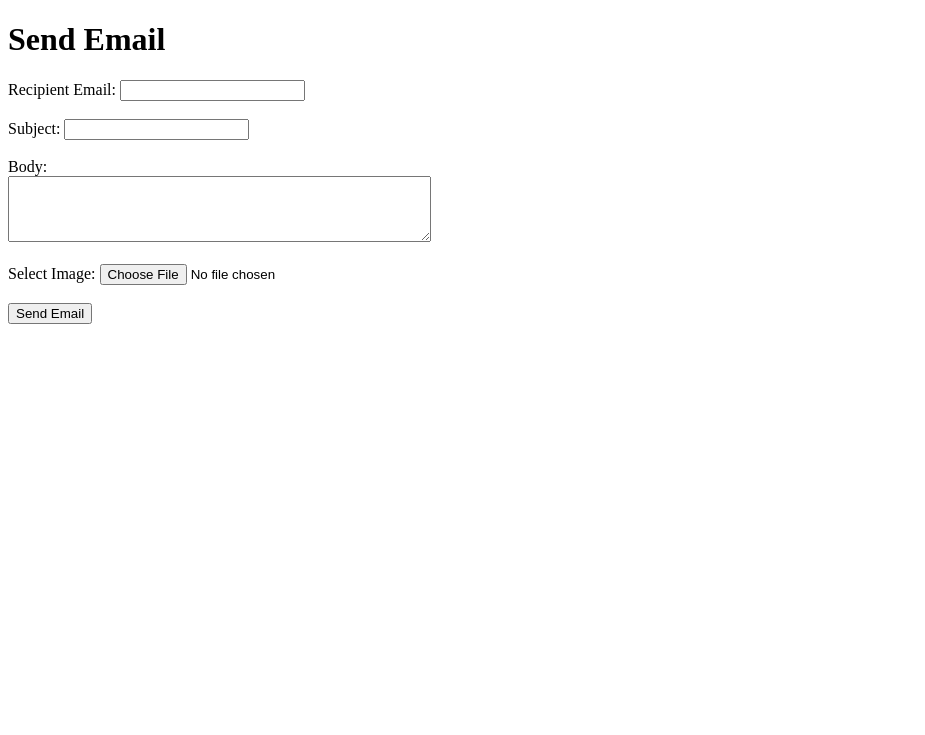
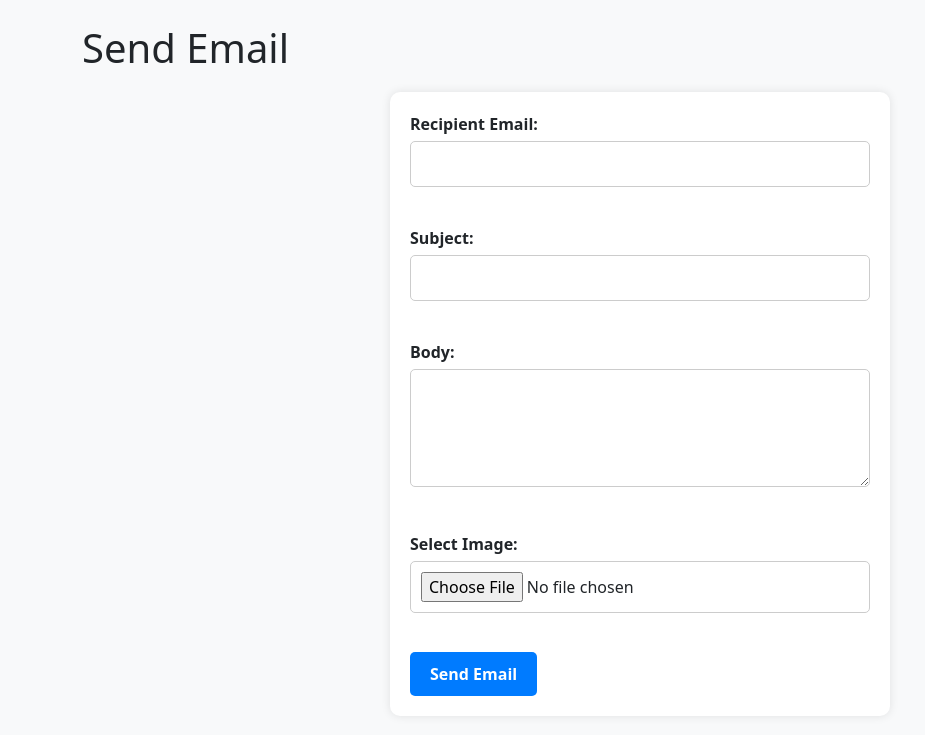
Before and after one commit to Aditya-1208/SurveilHub, a Flask app: template app/templates/sending_email.html in a window 1280 px wide. Shown: the top 735 px of the page, without its empty margins (0-925 px from the left). Run offline with Flask 3, Linux system fonts and the light colour scheme; the template is opened without the code that fills it, so the values that code supplies are empty; parts of the project's set-up code (start-up, migrations or seed data) failed here and were passed over.

Commit message:
Created Email system

```diff
--- a/app/__init__.py
+++ b/app/__init__.py
@@ -7,10 +7,8 @@ from config import Config
 from flask_migrate import Migrate
 from app.extensions import db
 from app.models.camera import Camera
-from app.models.object_detection import ObjectDetection
-#from sending_mail import send_mail_with_image
-from main_mail import send_email
-#from test import send_email
+from werkzeug.utils import secure_filename
+from app.emailFunction import send_email_helper
 
 def create_app(config_class=Config):
     app = Flask(__name__)
@@ -23,6 +21,7 @@ def create_app(config_class=Config):
     app.config['MAIL_PASSWORD'] = os.getenv('MAIL_PASSWORD')
     app.config['MAIL_USE_TLS'] = False
     app.config['MAIL_USE_SSL'] = True
+    app.config['MAIL_DEFAULT_SENDER'] = os.getenv('MAIL_USERNAME')
     mail = Mail(app)
 
     # Initialize Flask-Mail extension
@@ -75,118 +74,33 @@ def create_app(config_class=Config):
         # You might need to adjust this depending on how index.html uses the camera's details
         return render_template('index.html', camera=camera)
 
-    @app.route('/send-email', methods=['GET','POST'])
-    def send_email_route():
+    @app.route('/send-email', methods=['GET', 'POST'])
+    def send_email():
         if request.method == 'POST':
-            recipients = [request.form['recipient']]
-            subject = request.form['subject']
-            body = request.form['body']
+            recipient = request.form.get('recipient')
+            subject = request.form.get('subject')
+            msg_body = request.form.get('msg_body')
+            image_file = request.files.get('image')
 
-            if 'image' not in request.files:
-                flash('No image provided', 'error')
-                return render_template('sending_email.html')
+            if image_file:
+                # Read image file content
+                image_filename = secure_filename(image_file.filename)
+                image_content = image_file.read()
+                image_attachment = (image_filename, image_file.content_type, image_content)
+            else:
+                image_attachment = None
 
-            image_file = request.files['image']
-            if image_file.filename == '':
-                flash('No image filename provided', 'error')
-                return render_template('sending_email.html')
+            # Call send_email function
+            send_email_helper(recipient, subject, msg_body, image=image_attachment)
 
-            image_filename = image_file.filename
-            image_mime_type = image_file.mimetype
+            return "Email sent successfully!"
+        else:
+            return render_template('sending_email.html')
 
-            attachments = [{'path': image_file, 'filename': image_filename, 'mime_type': image_mime_type}]
 
-            try:
-                send_email(mail, recipients, subject, body, attachments)
-                flash('Email sent successfully', 'success')
-            except Exception as e:
-                flash('Failed to send email: ' + str(e), 'error')
-
-            return render_template('sending_email.html')
-    #    if request.method == 'POST':
-    #         recipients = request.form.getlist('recipients')
-    #         subject = request.form['subject']
-    #         body = request.form['body']
-    #         attachments = []
-
-    #         # Handle file upload
-    #         if 'attachment' in request.files:
-    #             attachment = request.files['attachment']
-    #             if attachment.filename != '':
-    #                 attachments.append({
-    #                     'path': attachment,
-    #                     'filename': attachment.filename,
-    #                     'mime_type': attachment.content_type
-    #                 })
-
-    #         # Send email
-    #         try:
-    #             send_email(recipients, subject, body, attachments)
-    #             flash('Email sent successfully', 'success')
-    #         except Exception as e:
-    #             flash('Failed to send email: ' + str(e), 'error')
-
-    #         return render_template('sending_email.html')
-
-        # recipient = request.form['recipient']
-        # subject = request.form['subject']
-        # body = request.form['body']
-
-        # if 'image' not in request.files:
-        #     return "No image provided", 400
-
-        # image_file = request.files['image']
-        # image_filename = image_file.filename
-        # if not image_filename:
-        #     return "No image filename provided", 400
-
-        # image_data = image_file.read()
-        # image_type = 'image/png'  # Assuming the image is always a PNG file
-
-        # msg = Message(subject=subject, recipients=[recipient])
-        # msg.body = body
-        # msg.attach(image_filename, image_type, image_data)
-
-        # try:
-        #     mail.send(msg)
-        #     return "Message sent successfully"
-        # except Exception as e:
-        #     return f"Failed to send message: {str(e)}", 500
-
-    #     if request.method == 'POST':
-    #         recipient = request.form['recipient']
-    #         subject = request.form['subject']
-    #         body = request.form['body']
-    #         image = request.files['image']
-
-    #         if image.filename == '':
-    #             flash('No selected image')
-    #             return redirect(request.url)
-
-    #         if recipient and subject and body and image:
-    #             try:
-    #                 send_mail_with_image(recipient, subject, body, image)
-    #                 flash('Email sent successfully')
-    #             except Exception as e:
-    #                 flash('Failed to send email: ' + str(e))
-    #         else:
-    #             flash('All form fields are required')
-
-    #     return render_template('sending_email.html')
-
-# def send_mail_with_image(recipient, subject, body, image):
-#     image_data = image.read()
-#     image_type = 'image/png'  # Assuming the image is always a PNG file
-
-#     msg = Message(subject=subject, recipients=[recipient])
-#     msg.body = body
-#     msg.attach(image.filename, image_type, image_data)
-
-#     mail.send(msg)
-
-#     @app.route('/index')
-#     def index():
-#         return render_template('index.html')
+    @app.route('/index')
+    def index():
+        return render_template('index.html')
 
     return app
 
--- a/app/templates/sending_email.html
+++ b/app/templates/sending_email.html
@@ -4,17 +4,66 @@
     <meta charset="UTF-8">
     <meta name="viewport" content="width=device-width, initial-scale=1.0">
     <title>Send Email</title>
+    <!-- Bootstrap CSS -->
+    <link href="https://cdn.jsdelivr.net/npm/bootstrap@5.3.0-alpha1/dist/css/bootstrap.min.css" rel="stylesheet">
+    <style>
+        /* Additional CSS styling */
+        body {
+            background-color: #f8f9fa;
+        }
+        .navbar-brand {
+            font-size: 1.5rem;
+        }
+        /* Additional styling for the Send Email form */
+        form {
+            margin-top: 20px;
+            max-width: 500px;
+            margin-left: auto;
+            margin-right: auto;
+            padding: 20px;
+            background-color: #fff;
+            border-radius: 10px;
+            box-shadow: 0px 0px 10px 0px rgba(0,0,0,0.1);
+        }
+        label {
+            font-weight: bold;
+        }
+        input[type="text"],
+        input[type="email"],
+        textarea,
+        input[type="file"] {
+            width: 100%;
+            padding: 10px;
+            margin-top: 5px;
+            margin-bottom: 15px;
+            border: 1px solid #ccc;
+            border-radius: 5px;
+            box-sizing: border-box;
+        }
+        textarea {
+            resize: vertical;
+        }
+        button[type="submit"] {
+            background-color: #007bff;
+            color: #fff;
+            border: none;
+            padding: 10px 20px;
+            border-radius: 5px;
+            cursor: pointer;
+            font-weight: bold;
+        }
+        button[type="submit"]:hover {
+            background-color: #0056b3;
+        }
+    </style>
 </head>
 <body>
+
+<!-- Main Content -->
+<div class="container mt-4">
     <h1>Send Email</h1>
-    {% with messages = get_flashed_messages() %}
-        {% if messages %}
-            {% for message in messages %}
-                <div>{{ message }}</div>
-            {% endfor %}
-        {% endif %}
-    {% endwith %}
     <form method="post" enctype="multipart/form-data">
+        <!-- Form fields -->
         <label for="recipient">Recipient Email:</label>
         <input type="email" name="recipient" required><br><br>
 
@@ -29,5 +78,9 @@
 
         <button type="submit">Send Email</button>
     </form>
+</div>
+
+<!-- Bootstrap JS bundle (popper.js + bootstrap.js) -->
+<script src="https://cdn.jsdelivr.net/npm/bootstrap@5.3.0-alpha1/dist/js/bootstrap.bundle.min.js"></script>
 </body>
 </html>
```
Also changed, not shown: app/emailFunction.py (added, +27 -0 lines), app/templates/email.html (added, +26 -0 lines), main_mail.py (deleted, +0 -12 lines).
